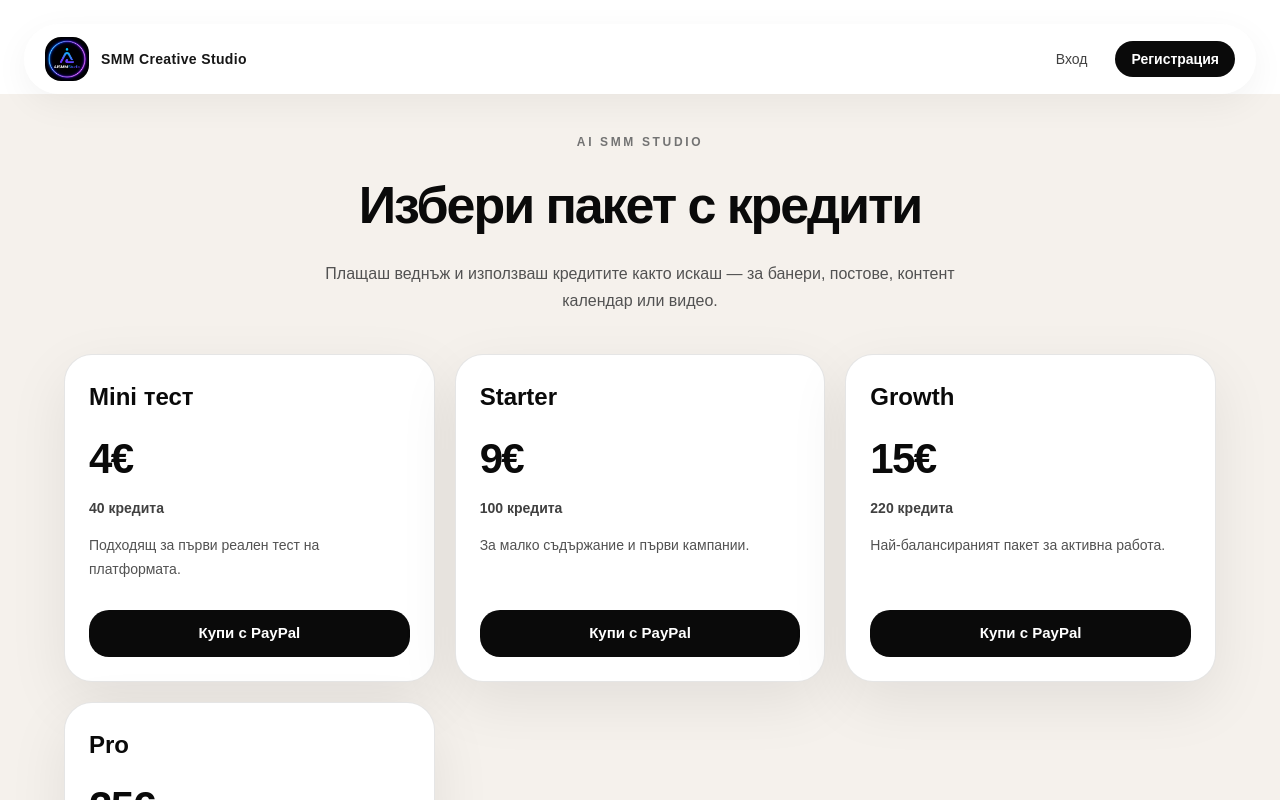
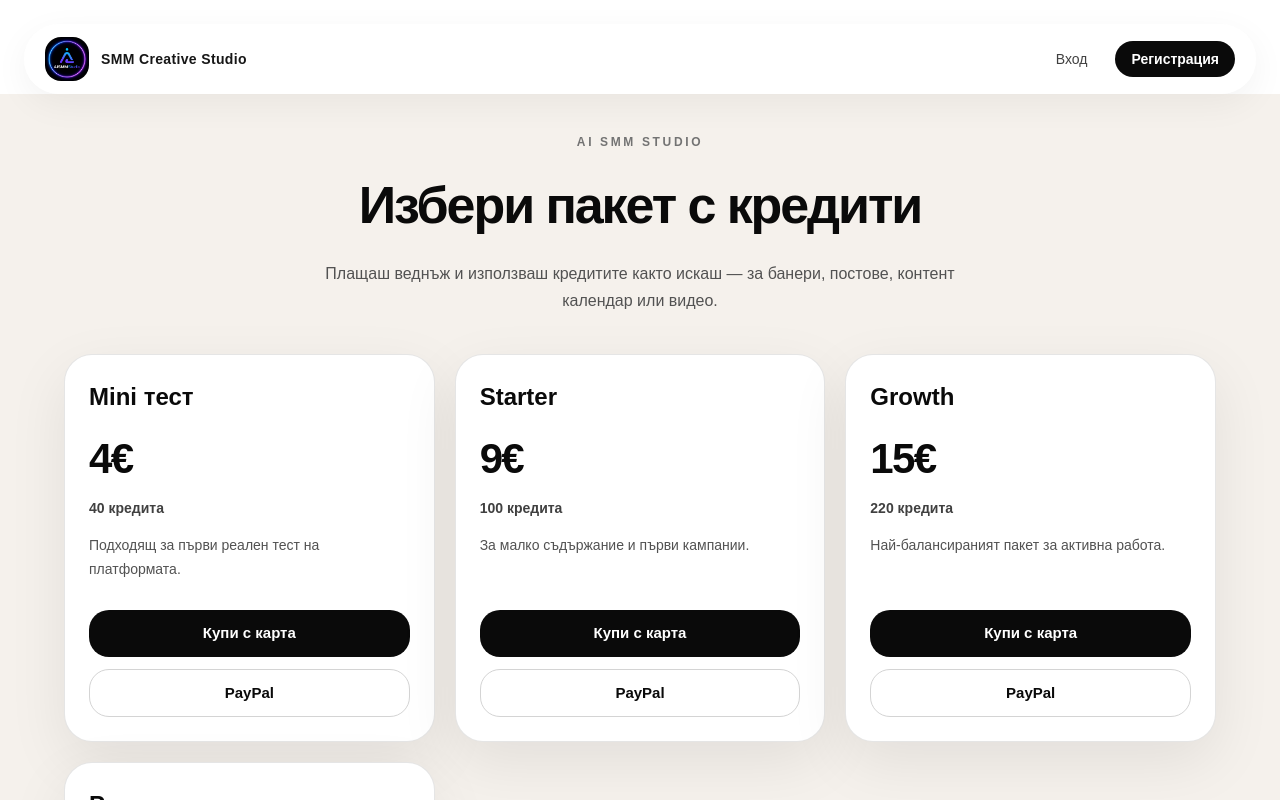
Before and after one commit to celevra-coder/ai-smm-platform, a Next.js app: page /pricing in a window 1280 px wide. Shown: the top 800 px of the page. Built offline with nearby package versions, Linux system fonts and the light colour scheme; no server answers.

Commit message:
Restore Stripe checkout button

```diff
--- a/app/pricing/page.tsx
+++ b/app/pricing/page.tsx
@@ -135,14 +135,25 @@ const res = await fetch(
                 {plan.description}
               </p>
 
+              <div className="mt-6 space-y-3">
+  <button
+    type="button"
+    onClick={() => handleCheckout(plan.key, "stripe")}
+    disabled={loadingPlan === plan.key}
+    className="w-full rounded-[20px] bg-neutral-950 px-5 py-3 text-[15px] font-bold text-white transition hover:opacity-90 disabled:cursor-not-allowed disabled:opacity-60"
+  >
+    {loadingPlan === plan.key ? "Отварям..." : "Купи с карта"}
+  </button>
+
   <button
     type="button"
     onClick={() => handleCheckout(plan.key, "paypal")}
     disabled={loadingPlan === plan.key}
-  className="mt-6 w-full rounded-[20px] bg-neutral-950 px-5 py-3 text-[15px] font-bold text-white transition hover:opacity-90 disabled:cursor-not-allowed disabled:opacity-60"
+    className="w-full rounded-[20px] border border-neutral-300 bg-white px-5 py-3 text-[15px] font-bold text-neutral-950 transition hover:bg-neutral-50 disabled:cursor-not-allowed disabled:opacity-60"
   >
-  {loadingPlan === plan.key ? "Отварям..." : "Купи с PayPal"}
+    PayPal
   </button>
+</div>
             </div>
           ))}
         </div>
```
Lines whose indentation alone changed are shown as unchanged.
